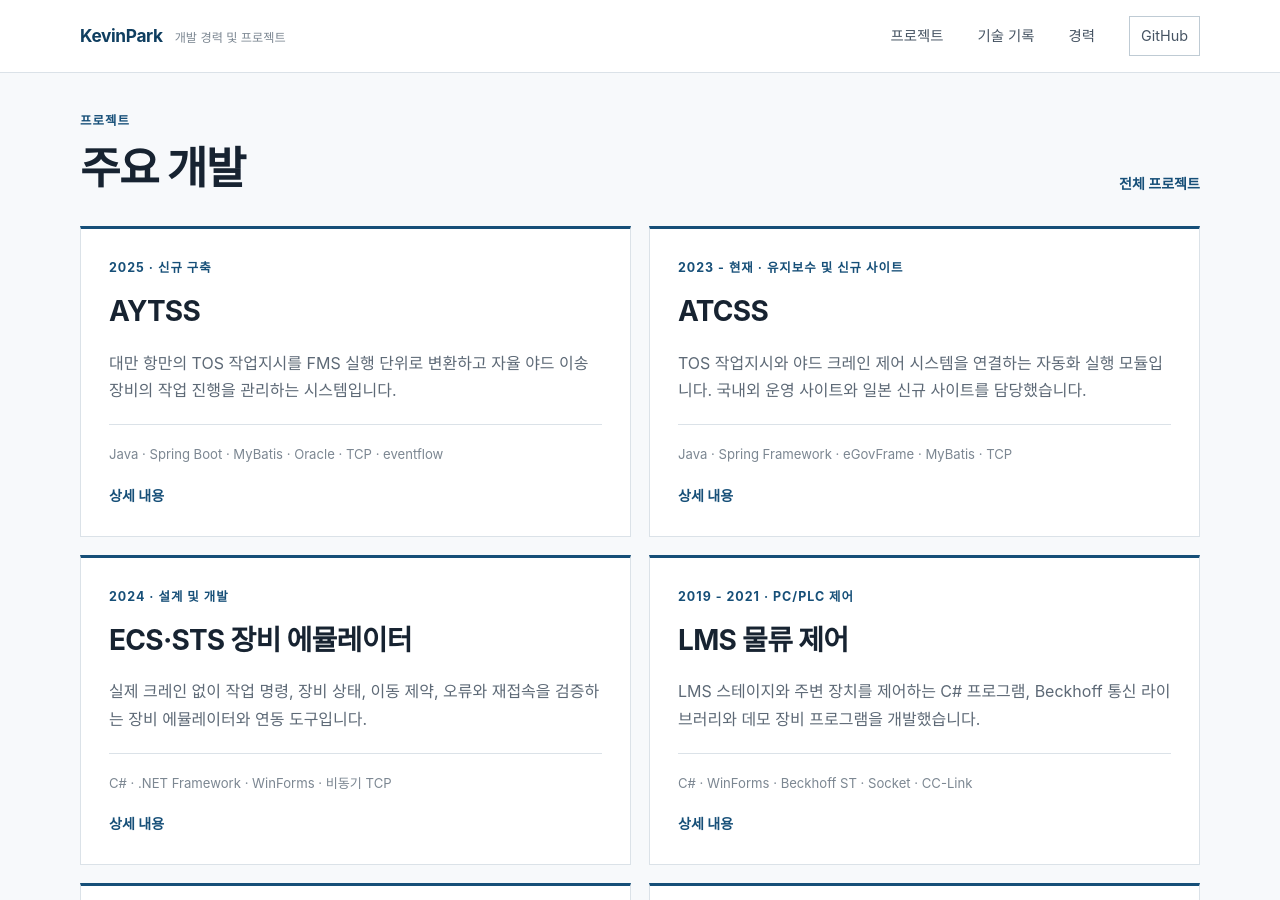
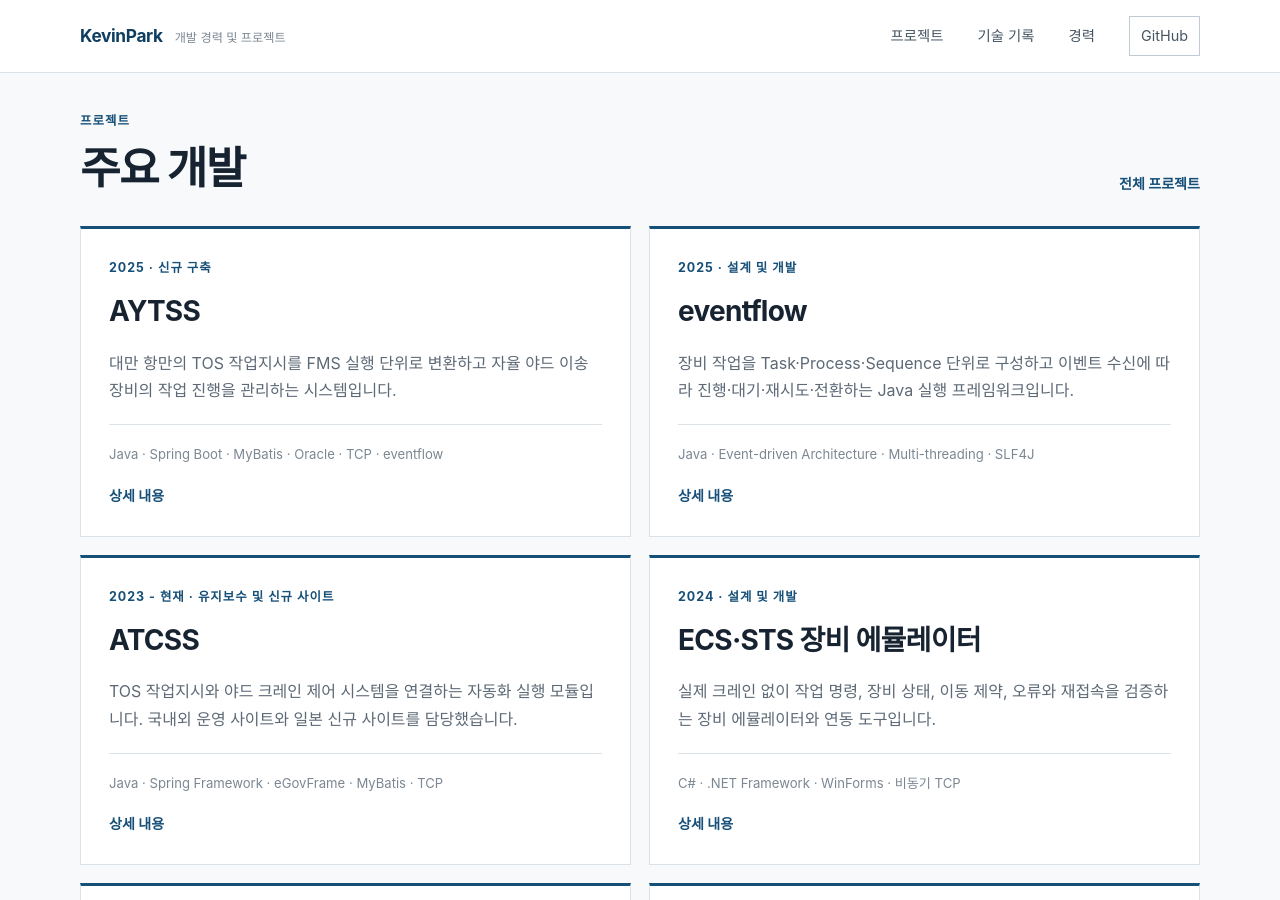
Before and after one commit to parkKevinSB/parkKevinSB.github.io, a Jekyll site: the page built from index.html, in a window 1280 px wide and 900 px high, scrolled down 675 px. Built offline with Jekyll 4.4.1, drawn with Linux system fonts in a browser that asks for light colours.

Commit message:
Add dedicated EventFlow project page

```diff
--- a/index.html
+++ b/index.html
@@ -44,6 +44,14 @@ description: KevinPark의 항만 자동화, 장비 제어 소프트웨어 개발
         <h3>AYTSS</h3>
         <p class="card-description">대만 항만의 TOS 작업지시를 FMS 실행 단위로 변환하고 자율 야드 이송장비의 작업 진행을 관리하는 시스템입니다.</p>
         <p class="card-stack">Java · Spring Boot · MyBatis · Oracle · TCP · eventflow</p>
+        <span class="card-link">상세 내용</span>
+      </a>
+
+      <a class="project-card" href="{{ '/projects/eventflow/' | relative_url }}">
+        <p class="project-type">2025 · 설계 및 개발</p>
+        <h3>eventflow</h3>
+        <p class="card-description">장비 작업을 Task·Process·Sequence 단위로 구성하고 이벤트 수신에 따라 진행·대기·재시도·전환하는 Java 실행 프레임워크입니다.</p>
+        <p class="card-stack">Java · Event-driven Architecture · Multi-threading · SLF4J</p>
         <span class="card-link">상세 내용</span>
       </a>
 
--- a/projects.html
+++ b/projects.html
@@ -17,6 +17,12 @@ permalink: /projects/
       <h2>AYTSS</h2>
       <p>TOS 작업지시를 FMS 실행 단위로 변환하고 자율 야드 이송장비 작업을 관리하는 시스템</p>
       <p class="card-stack">Java · Spring Boot · MyBatis · Oracle · eventflow</p>
+    </a>
+    <a class="project-index-card" href="{{ '/projects/eventflow/' | relative_url }}">
+      <p class="project-type">2025 · 설계 및 개발</p>
+      <h2>eventflow</h2>
+      <p>장시간 수행되는 장비 작업을 Task·Process·Sequence 단위로 구성하고 이벤트 기반으로 진행하는 Java 실행 프레임워크</p>
+      <p class="card-stack">Java · Event-driven Architecture · Multi-threading · SLF4J</p>
     </a>
     <a class="project-index-card" href="{{ '/projects/atcss/' | relative_url }}">
       <p class="project-type">2023 - 현재 · 운영 및 신규 사이트</p>
```
Also changed, not shown: _posts/2026-07-28-event-driven-workflow-boundaries.md (+1 -1 lines), projects/aytss.md (+3 -1 lines), projects/eventflow.md (added, +99 -0 lines).
